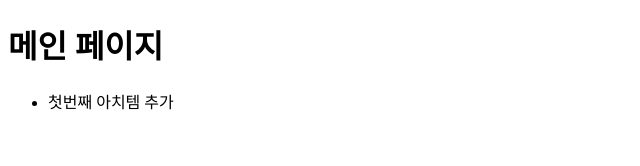
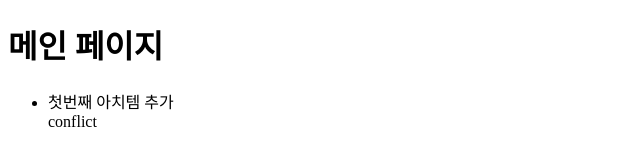
Before and after one commit to SeHyungKim/MyApp, a plain HTML site: page index.html in a window 1280 px wide. Shown: the full height of the page, 0-640 px from the left. Drawn offline with Linux system fonts and the light colour scheme.

Commit message:
td추가

```diff
--- a/index.html
+++ b/index.html
@@ -10,6 +10,7 @@
     <h1>메인 페이지</h1>
     <ul>
         <li>첫번째 아치템 추가</li>
+        <td>conflict</td>
     </ul>
 </body>
 </html>
```
